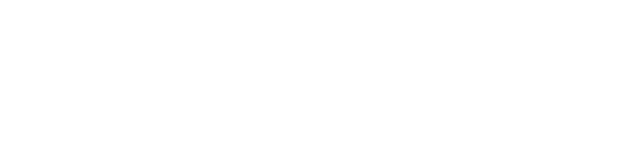
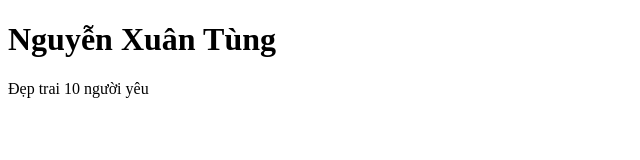
Before and after one commit to tungnxph19782/tungnxph19782.github.io, a plain HTML site: page index.html in a window 1280 px wide. Shown: the whole page, without its empty margins (0-640 px from the left). Drawn offline with Linux system fonts and the light colour scheme.

Commit message:
commit two

```diff
--- a/index.html
+++ b/index.html
@@ -7,6 +7,7 @@
     <title>Document</title>
 </head>
 <body>
-
+    <h1>Nguyễn Xuân Tùng</h1>
+    <p>Đẹp trai 10 người yêu</p>
 </body>
 </html>
```
Also changed, not shown: css/index.css (added), js/index.js (added).
